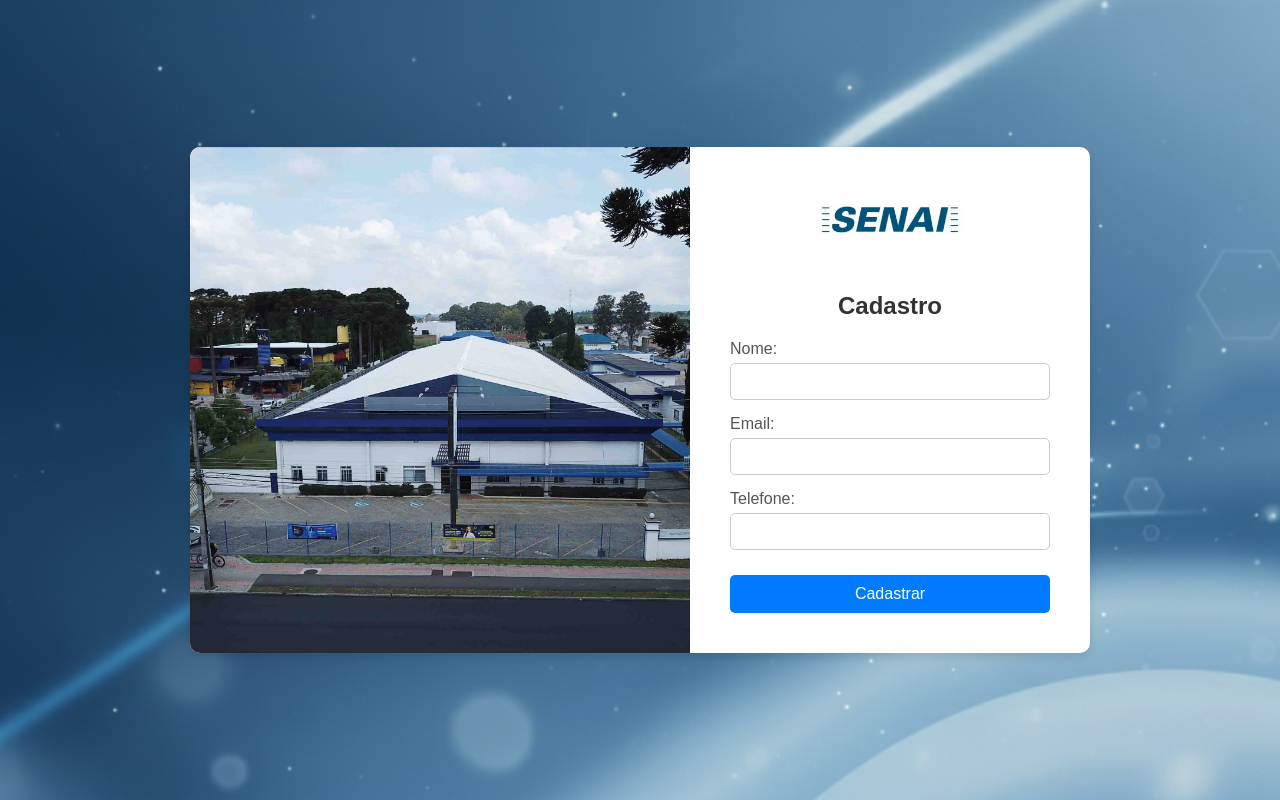
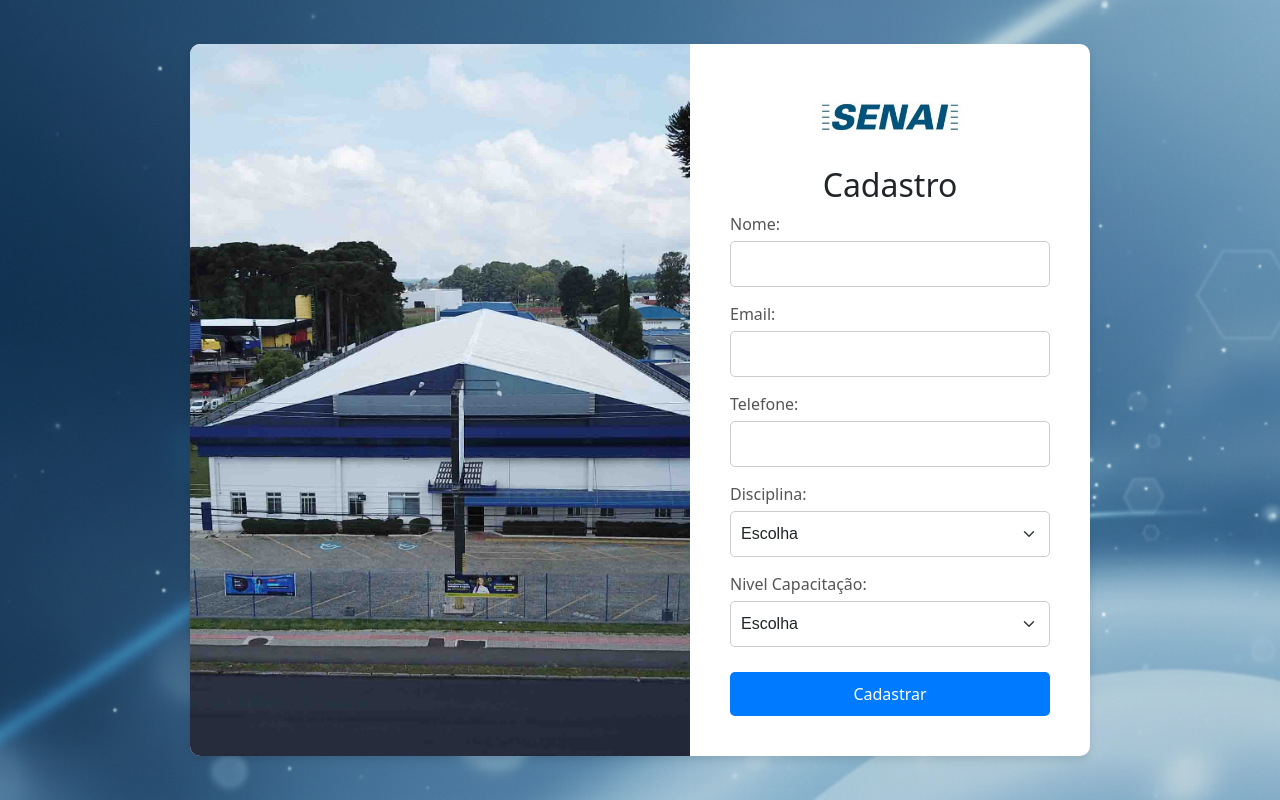
Before and after one commit to erthal-guu/TCC, a PHP site: page /html/cadastro_professores.html in a window 1280 px wide. Run offline with PHP 8.4, Linux system fonts and the light colour scheme.

Commit message:
(Alteração no cadastro de professores e um teste na Tela de listagens )

```diff
--- a/src/css/cadastro.css
+++ b/src/css/cadastro.css
@@ -1,4 +1,3 @@
-
 body {
     font-family: Arial, sans-serif;
     background-image: url('../assets/img/Background.png');
@@ -63,13 +62,17 @@ label {
 
 input[type="text"],
 input[type="email"],
-input[type="password"] {
+input[type="password"],
+input[type="number"]{
     width: 100%;
     padding: 10px;
     border: 1px solid #ccc;
     border-radius: 5px;
     box-sizing: border-box;
+    font-family: Arial, sans-serif;
+    font-size: 16px;
 }
+
 
 button[type="submit"] {
     width: 100%;
@@ -86,3 +89,11 @@ button[type="submit"] {
 button[type="submit"]:hover {
     background-color: #0056b3;
 }
+.form-group select {
+    width: 100%;
+    padding: 10px;
+    border: 1px solid #ccc;
+    border-radius: 5px;
+    box-sizing: border-box;
+    font-family: Arial, sans-serif;
+}
--- a/src/css/home.css
+++ b/src/css/home.css
@@ -61,7 +61,6 @@ body {
     padding: 5px 10px;
 }
 
-/* Conteúdo central */
 .content {
     transition: margin-left 0.3s ease-in-out;
     padding: 60px 20px;
--- a/src/html/cadastro_professores.html
+++ b/src/html/cadastro_professores.html
@@ -5,6 +5,7 @@
     <meta name="viewport" content="width=device-width, initial-scale=1.0">
     <title>Cadastro de Professores</title>
     <link rel="stylesheet" href="../css/cadastro.css">
+    <link href="https://cdn.jsdelivr.net/npm/bootstrap@5.3.8/dist/css/bootstrap.min.css" rel="stylesheet" integrity="sha384-sRIl4kxILFvY47J16cr9ZwB07vP4J8+LH7qKQnuqkuIAvNWLzeN8tE5YBujZqJLB" crossorigin="anonymous">
 </head>
 <body>
     <div class="container-cadastro">
@@ -28,6 +29,25 @@
                     <label for="telefone">Telefone:</label>
                     <input type="text" id="telefone" name="telefone" required>
                 </div>
+                    <div class="form-group">
+                        <label for="disciplina">Disciplina:</label>
+                        <select class="form-select" aria-label="Default select example" name="disciplina" required>
+                            <option value="">Escolha</option>
+                            <option value="Mecatrônica">Mecatrônica</option>
+                            <option value="Desenvolvimento de Sistemas">Desenvolvimento de Sistemas</option>
+                            <option value="Automação">Automação</option>
+                        </select>
+                         </div>
+                        <div class="form-group">
+                        <label for="disciplina">Nivel Capacitação:</label>
+                        <select class="form-select" aria-label="Default select example" name="nivel_capacitacao">
+                        <option selected>Escolha</option>
+                        <option value="N0">N0</option>
+                        <option value="N1">N1</option>
+                        <option value="N2">N2</option>
+                        <option value="N3">N3</option>
+                    </select>
+                </div>
                 <button type="submit" onclick="ValidarCampos()">Cadastrar</button>
             </form>
         </div>
```
Also changed, not shown: src/php/Crud_Professores.php (+10 -7 lines), src/php/Lista_professores.php (+5 -16 lines).
